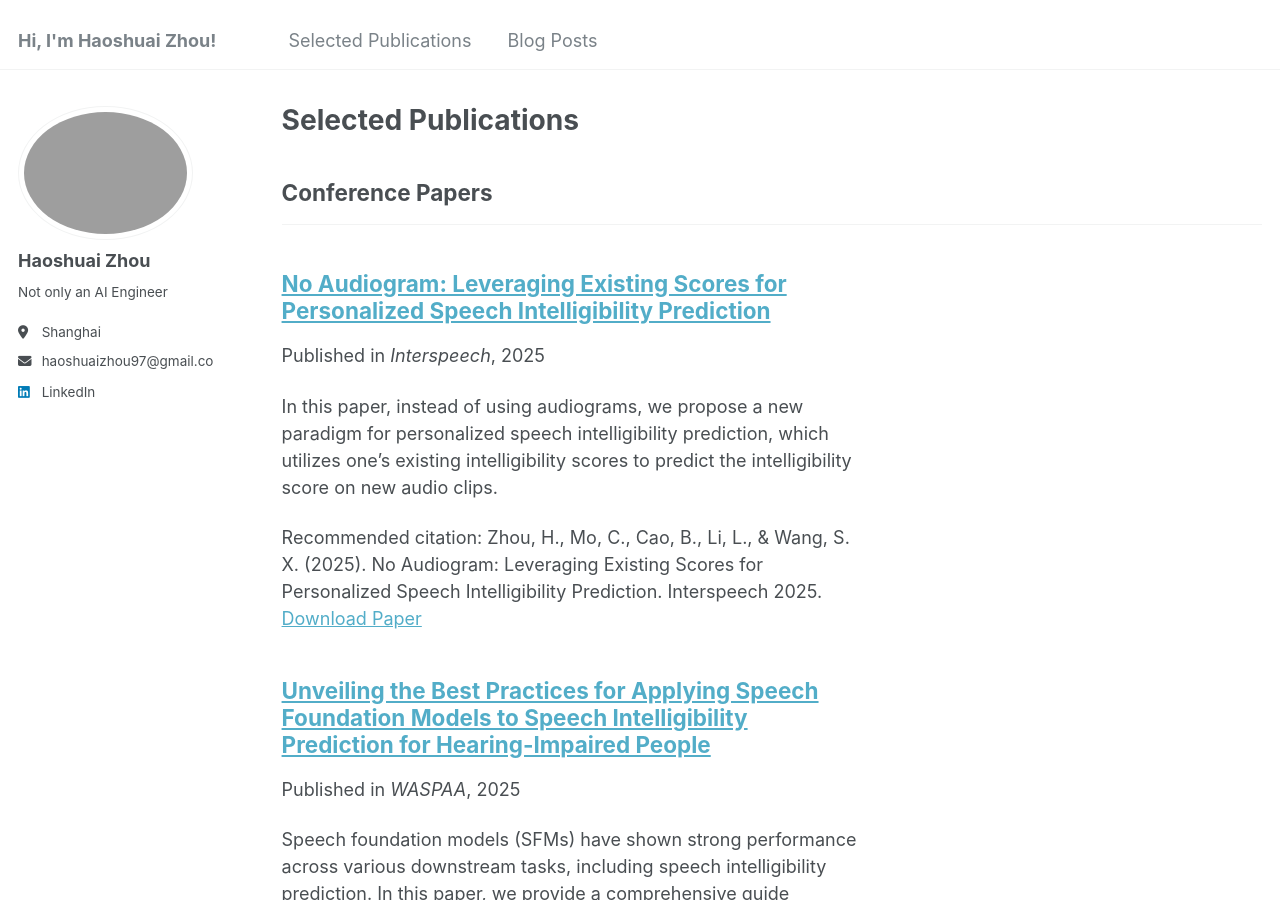
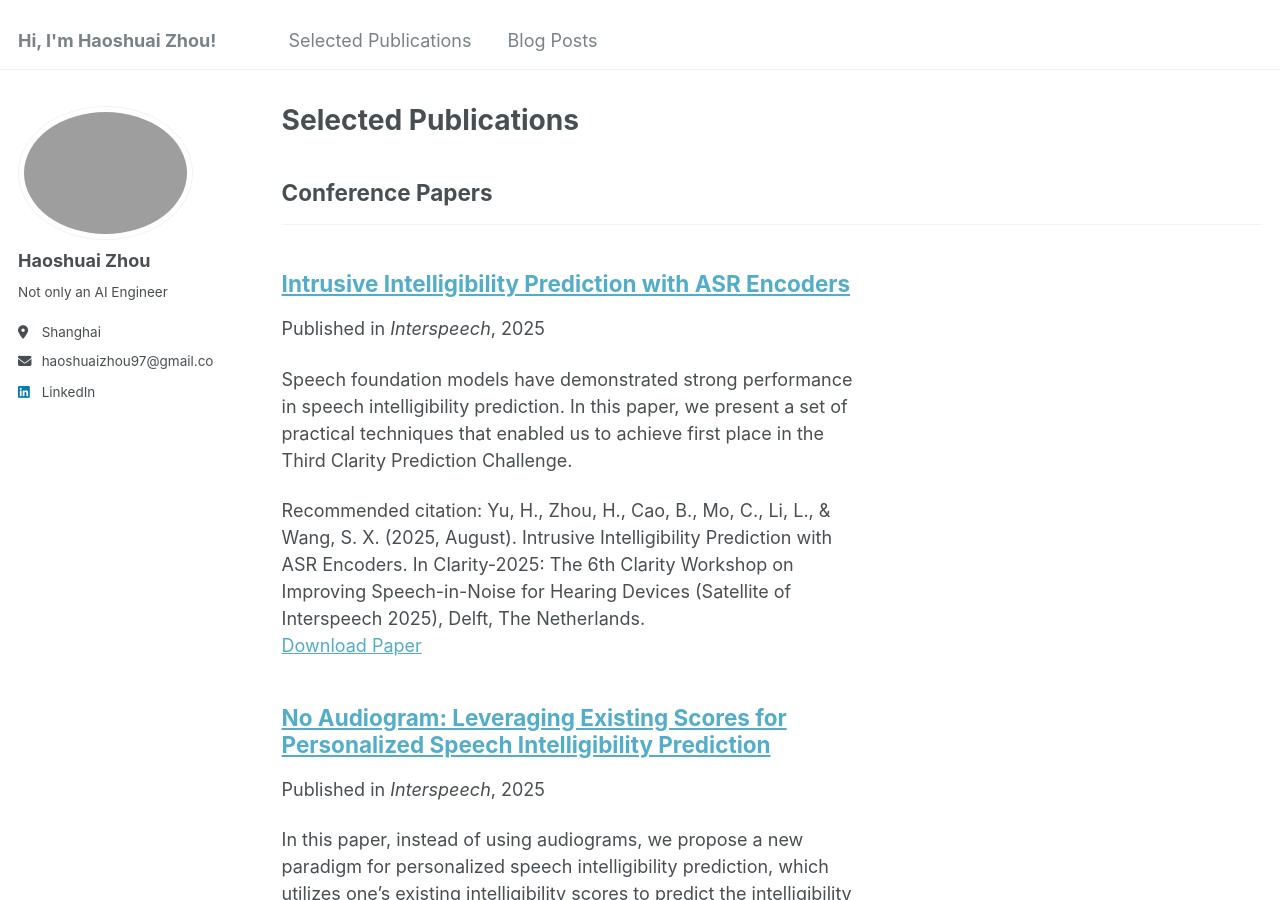
Before and after one commit to zhs2326/zhs2326.github.io, a Jekyll site: the page built from _pages/publications.html, in a window 1280 px wide and 900 px high. Built offline with Jekyll 4.4.1, drawn with Linux system fonts in a browser that asks for light colours.

Commit message:
feat(publication): updated cpc3 publication

```diff
--- /dev/null
+++ b/_publications/2026-01-06-cpc3-paper.md
@@ -0,0 +1,19 @@
+---
+title: "Intrusive Intelligibility Prediction with ASR Encoders"
+
+excerpt: "Speech foundation models have demonstrated strong performance in speech intelligibility prediction. In this paper, we present a set of practical techniques that enabled us to achieve first place in the Third Clarity Prediction Challenge."
+
+collection: publications
+
+category: conferences
+
+permalink: /publication/2026-01-06-cpc3-paper
+
+date: 2025-08-22
+
+venue: "Interspeech"
+
+paperurl: "https://www.isca-archive.org/clarity_2025/yu25_clarity.pdf"
+
+citation: "Yu, H., Zhou, H., Cao, B., Mo, C., Li, L., & Wang, S. X. (2025, August). Intrusive Intelligibility Prediction with ASR Encoders. In Clarity-2025: The 6th Clarity Workshop on Improving Speech-in-Noise for Hearing Devices (Satellite of Interspeech 2025), Delft, The Netherlands."
+---
```
Also changed, not shown: _pages/about.md (+5 -0 lines).
